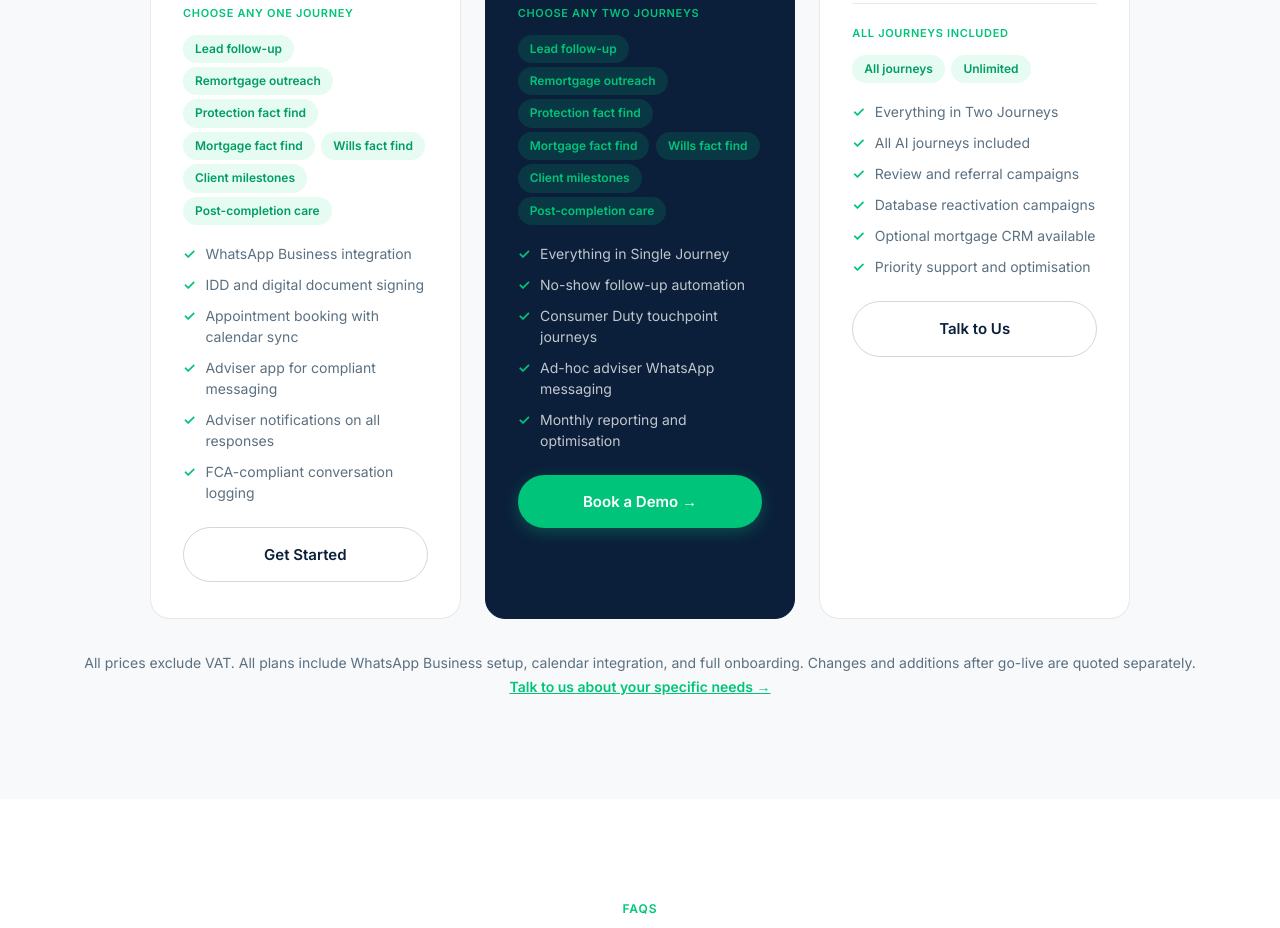
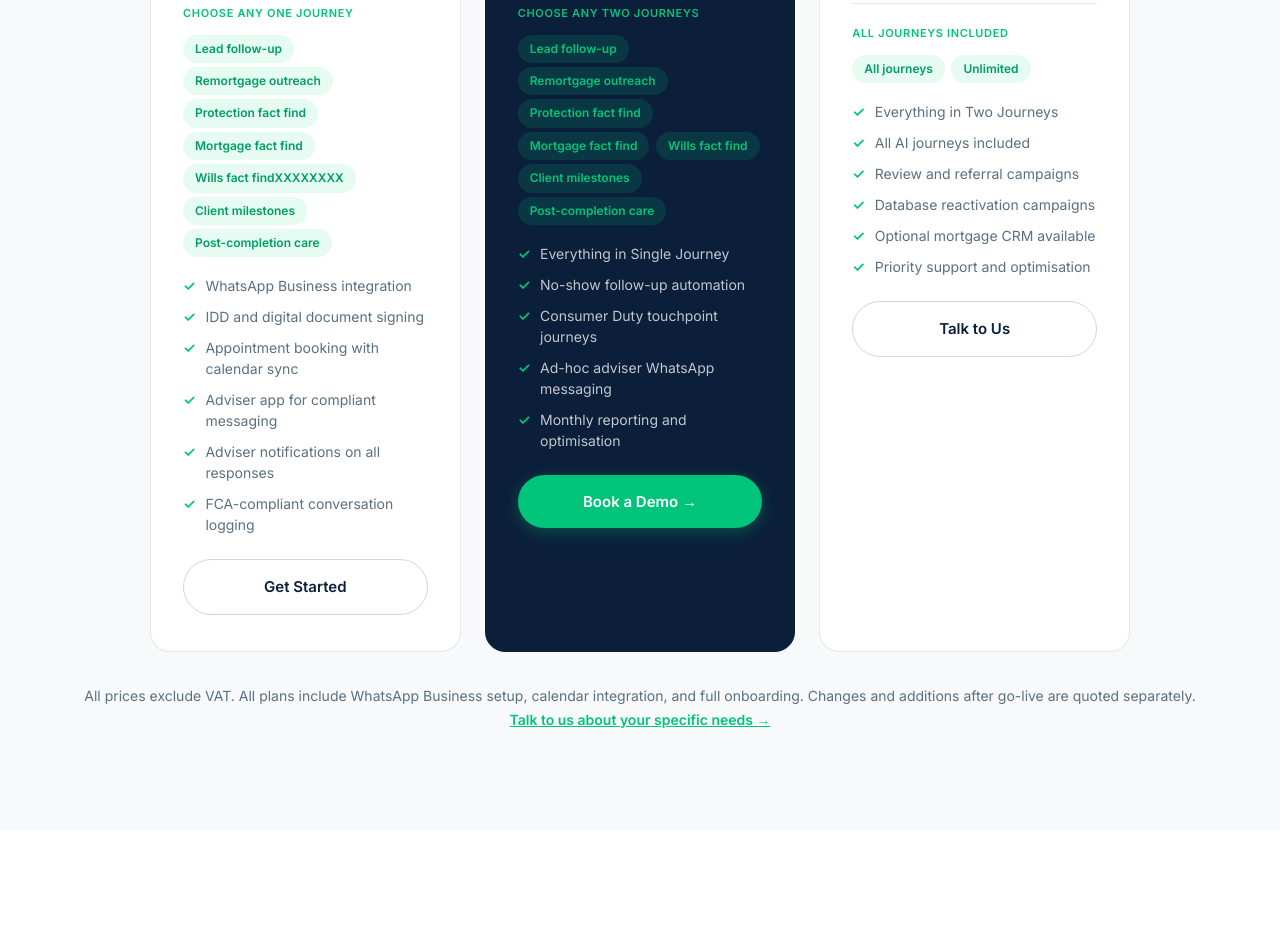
Before and after one commit to GoAutomationAI/goautomation-website, a plain HTML site: page index.html in a window 1280 px wide. Shown: the part 9893-10821 px from the top of the page. Drawn offline with Linux system fonts and the light colour scheme.

Commit message:
Will's Fact Find length test

```diff
--- a/index.html
+++ b/index.html
@@ -601,7 +601,7 @@
           <span class="journey-tag">Remortgage outreach</span>
           <span class="journey-tag">Protection fact find</span>
           <span class="journey-tag">Mortgage fact find</span>
-          <span class="journey-tag">Wills fact find</span>
+          <span class="journey-tag">Wills fact findXXXXXXXX</span>
           <span class="journey-tag">Client milestones</span>
           <span class="journey-tag">Post-completion care</span>
         </div>
```
